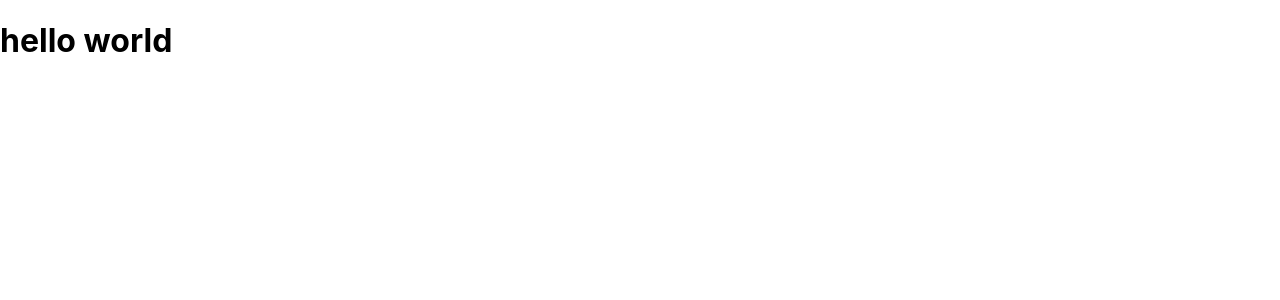
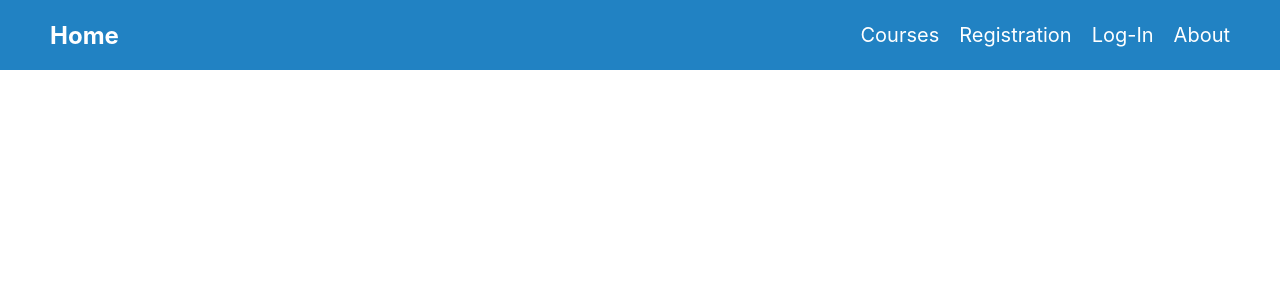
Before and after one commit to rabiul155/Food_Zone, a React (Create React App) app: page / in a window 1280 px wide. Shown: the top 300 px of the page. Built offline with nearby package versions, Linux system fonts and the light colour scheme.

Commit message:
header added

```diff
--- a/src/App.js
+++ b/src/App.js
@@ -1,10 +1,11 @@
 import logo from './logo.svg';
 import './App.css';
+import Header from './component/Header/Header';
 
 function App() {
   return (
     <div>
-      <h1>hello world</h1>
+      <Header></Header>
     </div>
   );
 }
--- /dev/null
+++ b/src/component/Header/Header.css
@@ -0,0 +1,35 @@
+.header {
+    height: 70px;
+    background-color: #2182c3;
+    display: flex;
+    justify-content: space-between;
+    align-items: center;
+    padding-left: 50px;
+    padding-right: 50px;
+
+}
+
+.header h2 {
+
+    color: white;
+
+}
+
+.link a {
+    text-decoration: none;
+    font-size: 20px;
+    margin-left: 20px;
+    color: white;
+}
+
+.link a:hover {
+    color: blue;
+}
+
+@media only screen and (max-width: 600px) {
+
+    .link a {
+
+        display: none;
+    }
+}
--- /dev/null
+++ b/src/component/Header/Header.js
@@ -0,0 +1,24 @@
+
+import icon from '../../images/nav-icon.jpg'
+import React from 'react';
+import './Header.css'
+
+const Header = () => {
+    return (
+        <div className='header'>
+            <div>
+
+                <h2>Home </h2>
+            </div>
+            <div className='link'>
+
+                <a href="/courses">Courses</a>
+                <a href="/Registration">Registration</a>
+                <a href="/Loi-In">Log-In</a>
+                <a href="/About">About</a>
+            </div>
+        </div>
+    );
+};
+
+export default Header;
```
Also changed, not shown: public/data.json (added, +51 -0 lines), src/component/Body/Body.css (added), src/component/Body/Body.js (added), src/images/nav-icon.jpg (added).
